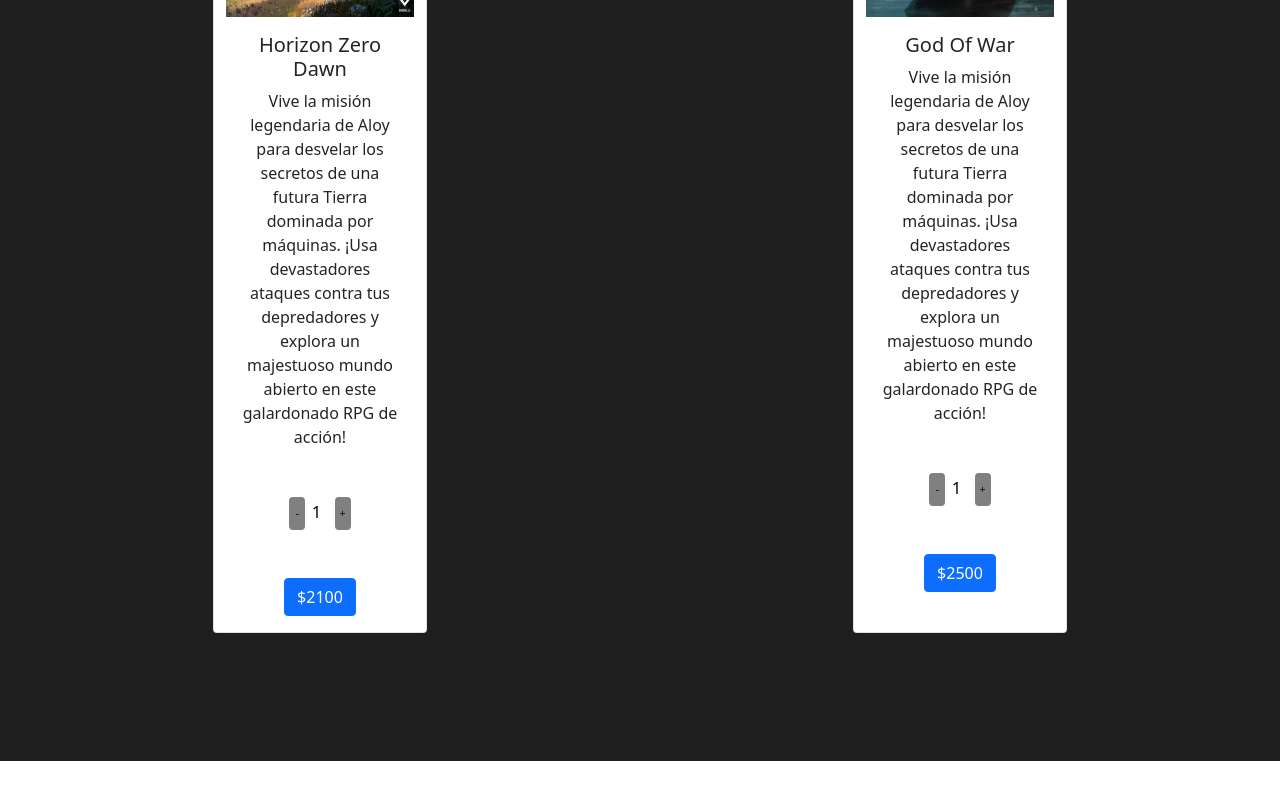
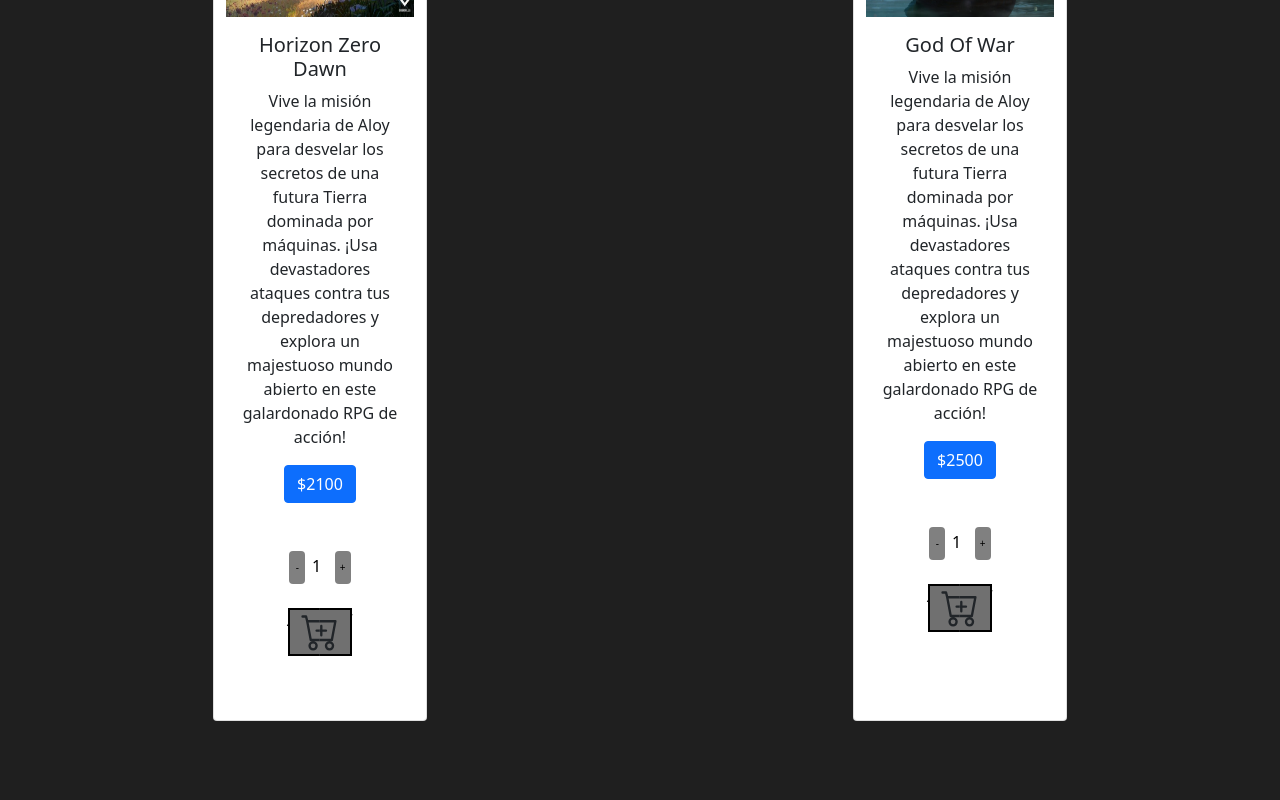
Before and after one commit to JoacoL999/myEcommerceReact, a React (Create React App) app: page / in a window 1280 px wide. Shown: the part 586-1386 px from the top of the page. Before the commit the page ends 1347 px from the top, so only its background shows below. Built offline with nearby package versions, Linux system fonts and the light colour scheme.

Commit message:
fixed Count and onAdd

```diff
--- a/src/App.js
+++ b/src/App.js
@@ -17,14 +17,16 @@ function App() {
           Price='2100'
           Descrip='Vive la misión legendaria de Aloy para desvelar los secretos de una futura Tierra dominada por máquinas. ¡Usa devastadores ataques contra tus depredadores y explora un majestuoso mundo abierto en este galardonado RPG de acción!'
           Img={HZD}
-          stock='5'/>
+          stock='5'
+          initial='1' />
 
           <ItemListContainer
           Name='God Of War'
           Price='2500'
           Descrip='Vive la misión legendaria de Aloy para desvelar los secretos de una futura Tierra dominada por máquinas. ¡Usa devastadores ataques contra tus depredadores y explora un majestuoso mundo abierto en este galardonado RPG de acción!'
           Img={GoWimg}
-          stock='10' />
+          stock='10'
+          initial='1' />
 
           </div>
       </main>
--- a/src/components/ItemListContainer/ItemCount.jsx
+++ b/src/components/ItemListContainer/ItemCount.jsx
@@ -1,21 +1,25 @@
 import "./css/ItemCount.css"
 import React, { useState } from 'react';
 
-function ItemCount ({stock, onAdd}) {
+
+function ItemCount ({initial, stock, onAdd}) {
 
 
-const  [initial, setInitial] = useState(1);
-  onAdd = () => setInitial(initial + 1);
-  let offAdd = () => setInitial(initial - 1);
-  if(initial <= 0) {
-    offAdd = () => setInitial(0);
+
+const  [ Count, setCount] = useState(parseInt(initial));
+
+
+  let addHandler  = () => setCount(Count + 1);
+  let RemoveHandler = () => setCount(Count - 1);
+  if(Count <= 0) {
+    RemoveHandler = () => setCount(1);
   }
 
 
 
-  if (initial >= stock){
+  if (Count >= stock){
 
-    onAdd = () => setInitial(stock);
+    addHandler  = () => setCount(stock);
 
   }
 
@@ -23,9 +27,27 @@ const  [initial, setInitial] = useState(1);
     return <>
 
 <div id="count" className="mx-auto col-5 my-5">
-  <button id="dec" className="btn fa fa-minus pull-left" onClick={offAdd}>-</button>
-  <input type="number" max = {stock} value={initial} readOnly="readonly"/>
-  <button id="inc" className="btn  fa fa-plus pull-right" onClick={onAdd}>+</button>
+  <button id="dec" className="btn fa fa-minus pull-left" onClick={RemoveHandler}>-</button>
+  <input type="number" max={stock} value={Count} readOnly="readonly"/>
+  <button id="inc" className="btn fa fa-plus pull-right" onClick={addHandler}>+</button>
+
+  <div className="col-12 mt-4 mx-auto row d-flex justify-content-center w-100">
+
+
+  <ul className="share-icons mx-auto col-12 m-0 p-0" onClick={( ) => onAdd(ItemCount)}>
+  <li className="share-icons__item text-center m-0 p-0"><i className="text-black">Añadir al Carrito</i></li>
+  <li className="share-icons__block">
+    <div className="share-icons__block-left"><svg xmlns="http://www.w3.org/2000/svg" fill="currentColor" className="bi bi-cart-plus" viewBox="0 0 16 16">
+  <path d="M9 5.5a.5.5 0 0 0-1 0V7H6.5a.5.5 0 0 0 0 1H8v1.5a.5.5 0 0 0 1 0V8h1.5a.5.5 0 0 0 0-1H9V5.5z"/>
+  <path d="M.5 1a.5.5 0 0 0 0 1h1.11l.401 1.607 1.498 7.985A.5.5 0 0 0 4 12h1a2 2 0 1 0 0 4 2 2 0 0 0 0-4h7a2 2 0 1 0 0 4 2 2 0 0 0 0-4h1a.5.5 0 0 0 .491-.408l1.5-8A.5.5 0 0 0 14.5 3H2.89l-.405-1.621A.5.5 0 0 0 2 1H.5zm3.915 10L3.102 4h10.796l-1.313 7h-8.17zM6 14a1 1 0 1 1-2 0 1 1 0 0 1 2 0zm7 0a1 1 0 1 1-2 0 1 1 0 0 1 2 0z"/>
+</svg></div>
+    <div className="share-icons__block-right"><svg xmlns="http://www.w3.org/2000/svg" fill="currentColor" className="bi bi-cart-plus" viewBox="0 0 16 16">
+  <path d="M9 5.5a.5.5 0 0 0-1 0V7H6.5a.5.5 0 0 0 0 1H8v1.5a.5.5 0 0 0 1 0V8h1.5a.5.5 0 0 0 0-1H9V5.5z"/>
+  <path d="M.5 1a.5.5 0 0 0 0 1h1.11l.401 1.607 1.498 7.985A.5.5 0 0 0 4 12h1a2 2 0 1 0 0 4 2 2 0 0 0 0-4h7a2 2 0 1 0 0 4 2 2 0 0 0 0-4h1a.5.5 0 0 0 .491-.408l1.5-8A.5.5 0 0 0 14.5 3H2.89l-.405-1.621A.5.5 0 0 0 2 1H.5zm3.915 10L3.102 4h10.796l-1.313 7h-8.17zM6 14a1 1 0 1 1-2 0 1 1 0 0 1 2 0zm7 0a1 1 0 1 1-2 0 1 1 0 0 1 2 0z"/>
+</svg></div>
+  </li>
+</ul>
+  </div>
 </div>
 
     </>
--- a/src/components/ItemListContainer/ItemListContainer.jsx
+++ b/src/components/ItemListContainer/ItemListContainer.jsx
@@ -1,22 +1,33 @@
 import ItemCount from './ItemCount'
 import './css/ItemListContainer.css'
-
-function ItemListContainer(game) {
 
 
 
 
+
+
+function ItemListContainer(game) {
+
+    function onAdd(onAdd) {
+
+
+
+
+    }
+
+
     return <>
-            <div className="card col-2">
+            <div className="card col-xl-2 col-7">
     <img src={game.Img} className="card-img-top gamePic" alt={game.Name} />
 <div className="card-body">
     <h5 className="card-title">{game.Name}</h5>
     <p className="card-text">{game.Descrip}</p>
     <div className='col-12'>
-    <ItemCount stock={game.stock} initial='1' />
+    <a href="#" className="btn btn-primary">${game.Price}</a>
+
     </div>
     <div>
-    <a href="#" className="btn btn-primary">${game.Price}</a>
+    <ItemCount stock={game.stock} initial={game.initial} onAdd={onAdd} />
     </div>
 </div>
 </div>
--- a/src/components/ItemListContainer/css/ItemCount.css
+++ b/src/components/ItemListContainer/css/ItemCount.css
@@ -1,3 +1,4 @@
+
 
 #count input{
 	width: 45%;
@@ -14,3 +15,78 @@
     background-color: grey;
     color: black;
 }
+
+ul {
+	padding: 0;
+	margin: 0;
+	list-style-type: none;
+  }
+
+
+
+  .share-icons {
+	position: relative;
+	display: flex;
+	box-shadow: inset 0 -6px 10px -8px rgba(0, 0, 0, 0.3), inset 0 6px 10px -8px rgba(0, 0, 0, 0.3);
+	cursor: pointer;
+	width: 150%;
+  }
+  .share-icons__block {
+	position: absolute;
+	top: 0;
+	left: 0;
+	width: 100%;
+	height: 100%;
+	transform: translateZ(0);
+	transition: transform 0.3s, filter 0.2s;
+	transition-timing-function: ease-in-out;
+
+
+  }
+  .share-icons__block-left, .share-icons__block-right {
+	position: absolute;
+	top: 0;
+	left: 0;
+	right: 0;
+	bottom: 0;
+	display: flex;
+	justify-content: center;
+	align-items: center;
+	width: 100%;
+	height: 100%;
+	background: rgb(112, 112, 112);
+	transition: 0.6s;
+	padding: 5%;
+	border: 2px solid rgb(0, 0, 0);
+
+  }
+  .share-icons__block-left {
+	-webkit-clip-path: inset(0 49% 0 0);
+			clip-path: inset(0 49% 0 0);
+  }
+  .share-icons__block-right {
+	-webkit-clip-path: inset(0 0 0 49%);
+			clip-path: inset(0 0 0 49%);
+  }
+  .share-icons__item {
+	padding: 0.75rem;
+
+  }
+
+  .share-icons:hover .share-icons__block {
+	filter: drop-shadow(0 0 8px rgba(0, 0, 0, 0.3));
+  }
+  .share-icons:hover .share-icons__block-left {
+	transform: translateX(-50%) scale(1.2);
+  }
+  .share-icons:hover .share-icons__block-right {
+	transform: translateX(50%) scale(1.2);
+  }
+
+.bi-cart-plus{
+
+	width: 100%;
+	height: 100%;
+
+
+}
--- a/src/components/NavBar/NavBar.jsx
+++ b/src/components/NavBar/NavBar.jsx
@@ -29,7 +29,9 @@ function NavBar() {
                     </li>
                     <li className="nav-item mx-3">
                     </li>
+                    <CartWidget />
                     </ul>
+
             </div>
         </nav>
         </>
```
